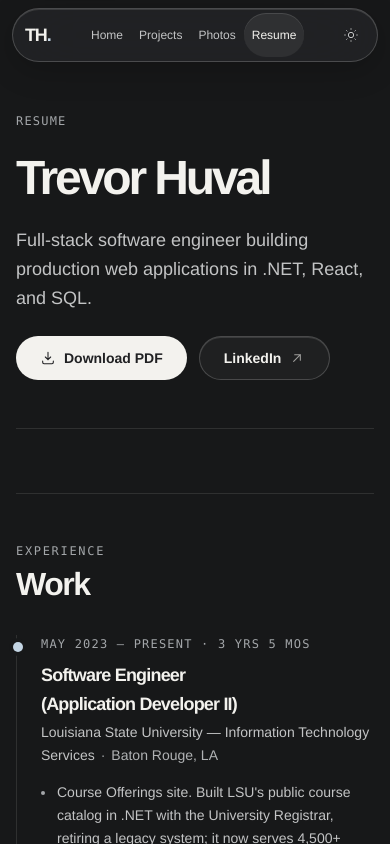
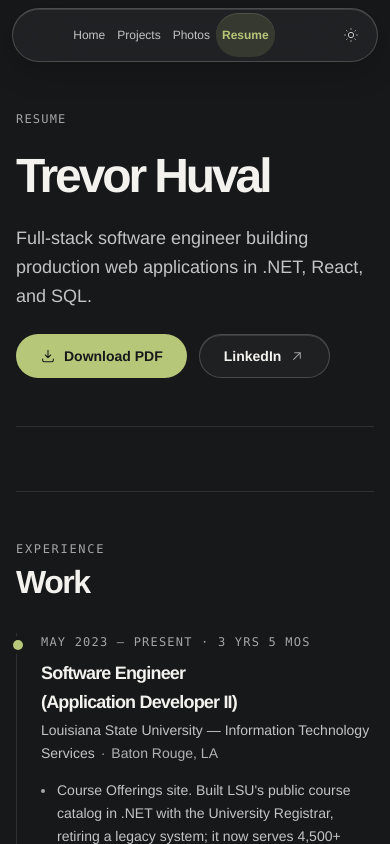
Before and after one commit to TrevorHuval/TrevorHuval.github.io, a React (Vite) app in the folder src/web/: page /resume in a window 390 px wide. Shown: the top 844 px of the page. Built offline with nearby package versions, Linux system fonts and the light colour scheme.

Commit message:
feat: add olive accents and improve mobile accessibility

```diff
--- a/src/web/src/components/Layout.tsx
+++ b/src/web/src/components/Layout.tsx
@@ -1,4 +1,4 @@
-import { useEffect } from 'react'
+import { useEffect, useRef } from 'react'
 import { Outlet, useLocation } from 'react-router-dom'
 import Nav from './Nav'
 import { GitHubIcon, LinkedInIcon } from './Icons'
@@ -39,8 +39,13 @@
  */
 function useScrollToTopOnNavigate() {
   const { pathname } = useLocation()
+  const previousPath = useRef(pathname)
 
   useEffect(() => {
+    if (previousPath.current !== pathname) {
+      document.getElementById('content')?.focus({ preventScroll: true })
+      previousPath.current = pathname
+    }
     window.scrollTo({ top: 0, behavior: 'instant' })
   }, [pathname])
 }
@@ -104,7 +109,7 @@
         aria-label={label}
         target="_blank"
         rel="me noreferrer"
-        className="flex size-10 items-center justify-center rounded-full text-ink-soft transition-[color,background-color] duration-200 ease-out-quint hover:bg-inset hover:text-ink active:scale-[0.97]"
+        className="icon-button"
       >
         {children}
       </a>
--- a/src/web/src/index.css
+++ b/src/web/src/index.css
@@ -34,10 +34,10 @@
   --color-ink-faint: #a3a6a9;
   --color-hairline: rgb(255 255 255 / 0.1);
   --color-hairline-strong: rgb(255 255 255 / 0.19);
-  --color-accent: #c4d5e4;
-  --color-accent-soft: rgb(196 213 228 / 0.12);
-  --color-action: #f3f2ee;
-  --color-action-ink: #202123;
+  --color-accent: var(--olive-light);
+  --color-accent-soft: color-mix(in srgb, var(--color-accent) 14%, transparent);
+  --color-action: var(--color-accent);
+  --color-action-ink: #171819;
   --radius-control: 0.875rem;
   --radius-card: 1.5rem;
   --radius-panel: 2rem;
@@ -46,6 +46,10 @@
 }
 
 :root {
+  /* Olive palette: tune these two values; semantic accents and actions follow. */
+  --olive-light: #b6c77a;
+  --olive-dark: #52612b;
+  --lightbox-photo-height: max(4rem, min(68dvh, calc(100dvh - 12rem)));
   color-scheme: dark;
   --space-unit: 0.25rem;
   --space-xs: calc(var(--space-unit) * 2);
@@ -92,9 +96,8 @@
   --color-ink-faint: #62666b;
   --color-hairline: rgb(25 27 30 / 0.1);
   --color-hairline-strong: rgb(25 27 30 / 0.2);
-  --color-accent: #315774;
-  --color-accent-soft: rgb(49 87 116 / 0.1);
-  --color-action: #25282c;
+  --color-accent: var(--olive-dark);
+  --color-action: var(--color-accent);
   --color-action-ink: #fff;
   --glass-edge: rgb(255 255 255 / 0.8);
   --shadow-lift: inset 0 1px 0 var(--glass-edge), 0 8px 24px rgb(25 27 30 / 0.04);
@@ -107,6 +110,8 @@
   body { background: var(--color-canvas); color: var(--color-ink); font-family: var(--font-sans); }
   h1, h2, h3 { text-wrap: balance; letter-spacing: var(--tracking-heading); }
   p { text-wrap: pretty; }
+  main { overflow-wrap: anywhere; }
+  main :focus-visible { scroll-margin-block: 7rem 2rem; }
   button, a { -webkit-tap-highlight-color: transparent; }
   button { cursor: pointer; }
   :focus-visible { outline: 2px solid var(--color-accent); outline-offset: 4px; }
@@ -141,23 +146,23 @@
 @layer components {
   .content-section { display: flex; flex-direction: column; gap: var(--space-lg); }
   .site-width { width: 100%; max-width: var(--page-width); margin-inline: auto; padding-inline: var(--page-gutter); }
-  .site-main { flex: 1; padding-top: 8rem; padding-bottom: var(--space-section); }
-  .site-header { position: fixed; inset: var(--space-md) var(--page-gutter) auto; z-index: 40; display: flex; justify-content: center; pointer-events: none; }
-  .site-nav { width: 100%; max-width: calc(var(--page-width) - 2 * var(--page-gutter)); display: flex; align-items: center; gap: var(--space-lg); padding: var(--space-xs) var(--space-md); border-radius: var(--radius-panel); pointer-events: auto; }
-  .wordmark { font-size: var(--text-xl); font-weight: 800; letter-spacing: var(--tracking-tight); padding-inline: var(--space-xs); }
+  .site-main { flex: 1; padding-top: var(--space-2xl); padding-bottom: var(--space-section); }
+  .site-header { position: sticky; top: var(--space-md); margin: var(--space-md) var(--page-gutter) 0; z-index: 40; display: flex; justify-content: center; pointer-events: none; }
+  .site-nav { flex-wrap: wrap; width: 100%; max-width: calc(var(--page-width) - 2 * var(--page-gutter)); display: flex; align-items: center; gap: var(--space-lg); padding: var(--space-xs) var(--space-md); border-radius: var(--radius-panel); pointer-events: auto; }
+  .wordmark { display: inline-flex; align-items: center; min-height: var(--control-height); min-width: var(--control-height); font-size: var(--text-xl); font-weight: 800; letter-spacing: var(--tracking-tight); padding-inline: var(--space-xs); }
   .wordmark span { color: var(--color-accent); }
-  .nav-pages, .nav-tools { display: flex; align-items: center; gap: var(--space-unit); }
+  .nav-pages, .nav-tools { display: flex; flex-wrap: wrap; align-items: center; gap: var(--space-unit); }
   .nav-tools { margin-left: auto; border-left: 1px solid var(--color-hairline); padding-left: var(--space-xs); }
-  .nav-link { min-height: var(--control-height); display: flex; align-items: center; justify-content: center; gap: var(--space-xs); padding-inline: var(--space-md); border-radius: var(--radius-pill); color: var(--color-ink-muted); font-size: var(--text-sm); font-weight: 500; transition: color var(--motion-fast), background-color var(--motion-fast); }
+  .nav-link { min-width: var(--control-height); min-height: var(--control-height); display: flex; align-items: center; justify-content: center; gap: var(--space-xs); padding-inline: var(--space-md); border-radius: var(--radius-pill); color: var(--color-ink-muted); font-size: var(--text-sm); font-weight: 500; transition: color var(--motion-fast), background-color var(--motion-fast); }
   .nav-link:hover { color: var(--color-ink); background: var(--color-inset); }
-  .nav-link.is-active { background: var(--color-inset); color: var(--color-ink); box-shadow: inset 0 1px 0 var(--glass-edge); }
+  .nav-link.is-active { background: var(--color-accent-soft); color: var(--color-accent); font-weight: 700; box-shadow: inset 0 1px 0 var(--glass-edge); }
   .icon-button { display: inline-flex; align-items: center; justify-content: center; min-width: var(--control-height); height: var(--control-height); border-radius: var(--radius-pill); color: var(--color-ink-muted); transition: transform var(--motion-fast), background-color var(--motion-fast); }
   .icon-button:hover { background: var(--color-inset); color: var(--color-ink); }
   .icon-button:active { transform: scale(var(--press-scale)); }
   .action { display: inline-flex; align-items: center; justify-content: center; gap: var(--space-xs); min-height: var(--control-height); padding: var(--space-xs) var(--space-lg); border-radius: var(--radius-pill); font-size: var(--text-sm); font-weight: 600; transition: transform var(--motion-fast) var(--ease-out-quint), background-color var(--motion-fast); }
   .action:active { transform: scale(var(--press-scale)); }
   .action-primary { background: var(--color-action); color: var(--color-action-ink); }
-  .action-primary:hover { opacity: 0.88; }
+  .action-primary:hover { box-shadow: inset 0 0 0 2px var(--color-action-ink); }
   .action-quiet { background: var(--color-veil); border: 1px solid var(--color-hairline-strong); color: var(--color-ink); box-shadow: inset 0 1px 0 var(--glass-edge); }
   .action-quiet:hover { background: var(--color-inset); }
   .home-sections { display: flex; flex-direction: column; gap: var(--space-section); }
@@ -224,14 +229,14 @@
   .editorial-section { grid-template-columns: 1fr; gap: var(--space-xl); }
 }
 @media (max-width: 639px) {
-  .site-header { inset: var(--space-xs) var(--space-sm) auto; }
+  .site-header { top: var(--space-xs); margin: var(--space-xs) var(--space-sm) 0; }
   .site-nav { gap: var(--space-unit); padding: var(--space-unit); border-radius: var(--radius-panel); }
   .wordmark { font-size: var(--text-lg); padding-inline: var(--space-xs); }
   .nav-pages { flex: 1; justify-content: center; gap: 0; }
-  .nav-link { padding-inline: var(--space-xs); font-size: var(--text-caption); }
+  .nav-link { padding-inline: calc(var(--space-unit) * 1.5); font-size: var(--text-caption); }
   .nav-tools { border: 0; padding: 0; margin: 0; }
   .nav-social { display: none; }
-  .site-main { padding-top: 6rem; }
+  .site-main { padding-top: var(--space-xl); }
   .home-hero { grid-template-columns: 1fr; gap: var(--space-xl); padding-top: var(--space-md); }
   .hero-name { max-width: none; font-size: clamp(4rem, 16vw, 6rem); }
   .hero-intro { gap: var(--space-lg); }
@@ -251,13 +256,15 @@
   .lightbox-caption-copy { flex-basis: 100%; }
   .lightbox-caption > div:last-child { margin-left: auto; }
 }
+@media (max-width: 399px) {
+  .wordmark { display: none; }
+}
 @media (max-width: 359px) {
-  .wordmark { display: none; }
   .hero-photos { grid-template-columns: 1fr; }
   .hero-photo-2 { display: none; }
 }
 @media (prefers-reduced-motion: reduce) {
   html { scroll-behavior: auto; }
   *, *::before, *::after { animation-duration: 0.01ms !important; animation-iteration-count: 1 !important; transition-duration: 0.01ms !important; }
-  .hero-photo:hover img, .contact-frame:hover .contact-image, .gallery-photo:hover { transform: none; }
+  .hero-photo:hover img, .contact-frame:hover .contact-image, .gallery-photo:hover, .action:active, .icon-button:active, .album-filter:active { transform: none; }
 }
--- a/src/web/src/pages/Photos.tsx
+++ b/src/web/src/pages/Photos.tsx
@@ -55,17 +55,19 @@
                 key={name}
                 type="button"
                 aria-pressed={isActive}
+                aria-label={`${name}: ${name === ALL ? photos.length : photos.filter((photo) => photo.album === name).length} photos`}
                 onClick={() => selectAlbum(name)}
                 className="album-filter"
               >
                 {name}
-                <span className="ml-2 numeric opacity-70">{name === ALL ? photos.length : photos.filter((photo) => photo.album === name).length}</span>
+                <span className="ml-2 numeric">{name === ALL ? photos.length : photos.filter((photo) => photo.album === name).length}</span>
               </button>
             )
           })}
         </div>
       )}
 
+      <p className="sr-only" role="status">{visible.length} {visible.length === 1 ? 'photo' : 'photos'} shown</p>
       <PhotoGrid photos={visible} onSelect={setSelected} />
 
       <Lightbox
--- a/src/web/vitest.config.ts
+++ b/src/web/vitest.config.ts
@@ -2,13 +2,14 @@
 
 /**
  * Deliberately separate from `vite.config.ts`. The only tests here are the
- * content lint, which reads JSON and asserts on plain objects — it needs
+ * content and token contrast checks, which assert on plain data — they need
  * neither React, Tailwind, nor the build-time HTML plugins, and running them
  * would just be a slower way to get the same answer.
  */
 export default defineConfig({
   test: {
     environment: 'node',
+    css: { include: /index\.css/ },
     include: ['src/**/*.test.ts'],
   },
 })
```
Also changed, not shown: src/web/src/components/Lightbox.tsx (+16 -1 lines), src/web/src/content/README.md, 1 other file (tests, documents, lock files or other folders).
